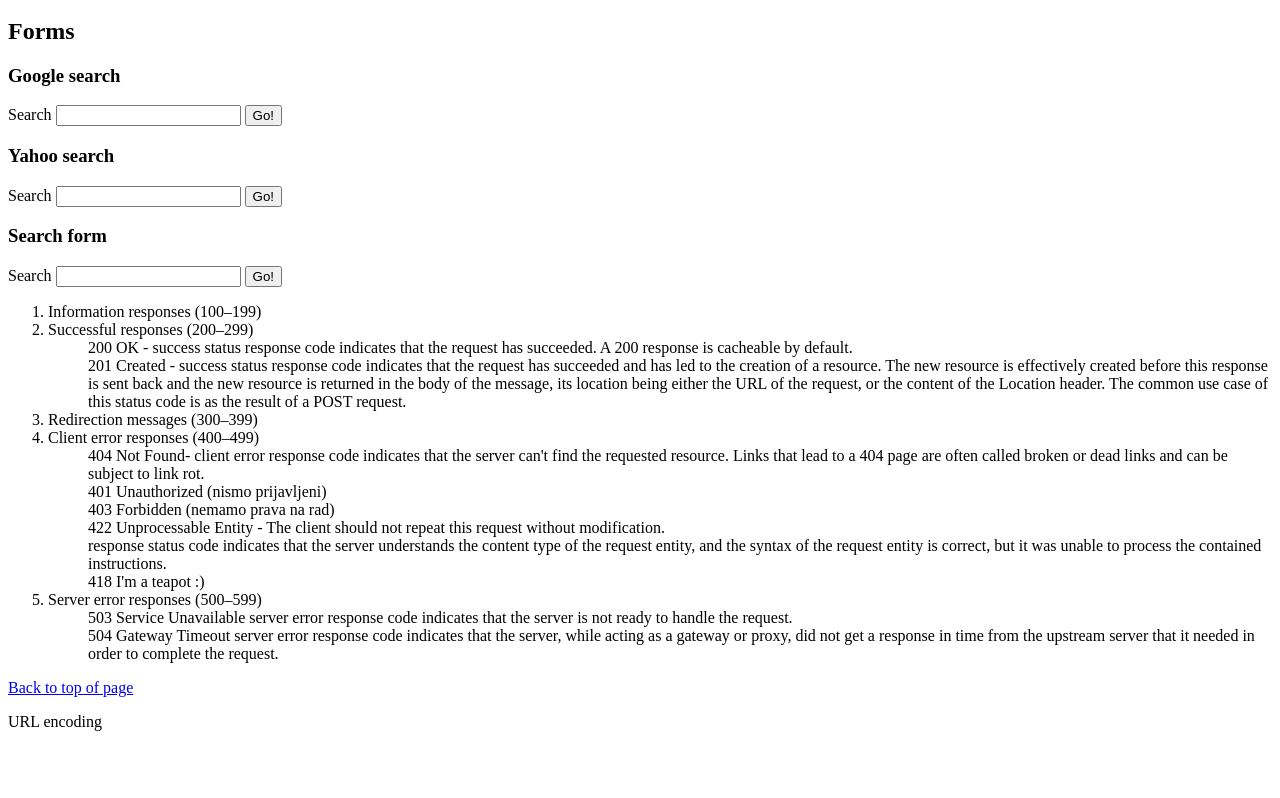
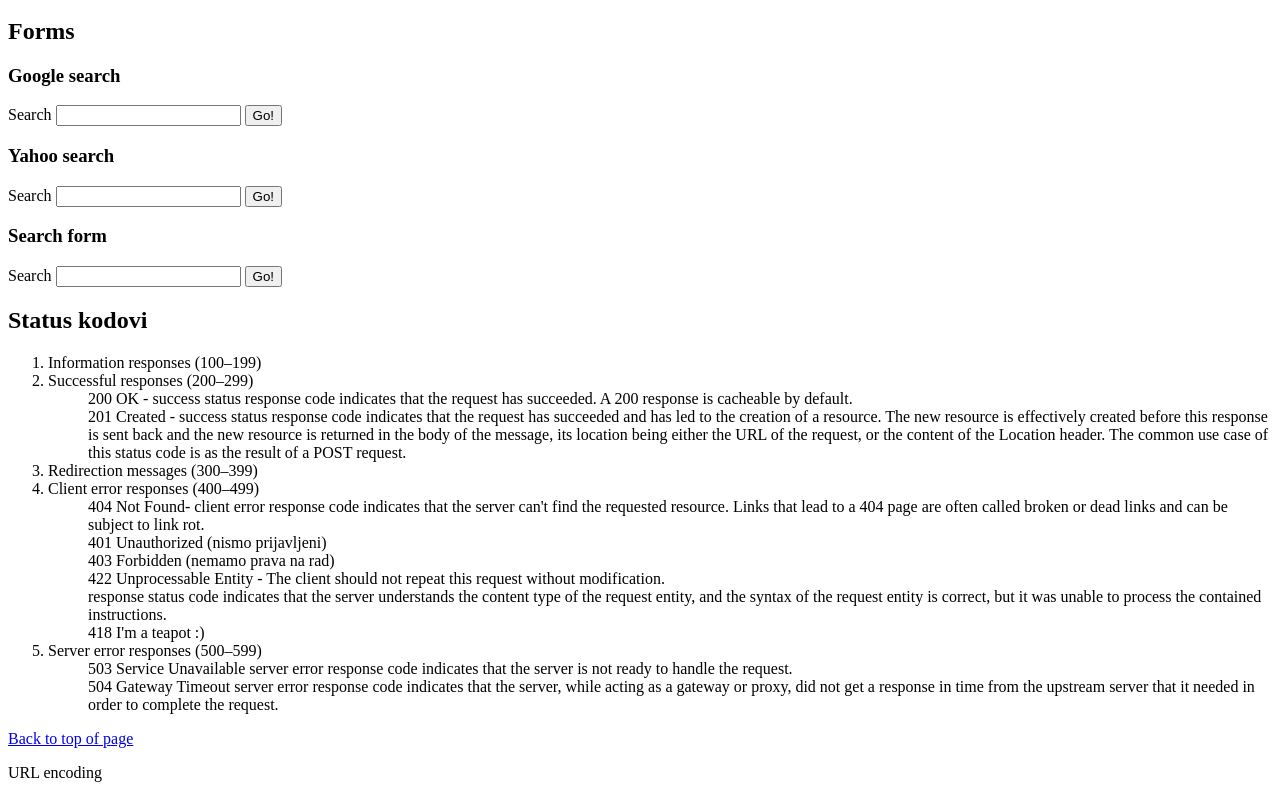
Before and after one commit to Diiiiiii/kako-s-htmlom, a plain HTML site: page index.html in a window 1280 px wide. Shown: the part 10512-11310 px from the top of the page. Before the commit the page ends 11259 px from the top, so only its background shows below. Drawn offline with Linux system fonts and the light colour scheme.

Commit message:
status kodovi

```diff
--- a/index.html
+++ b/index.html
@@ -555,7 +555,7 @@
             <button type="">Go!</button>
         </form>
 
-        <!--Status kodovi-->
+        <h2>Status kodovi</h2>
          <ol>
              <li>Information responses (100–199)</li>
              <li>Successful responses (200–299)
```
